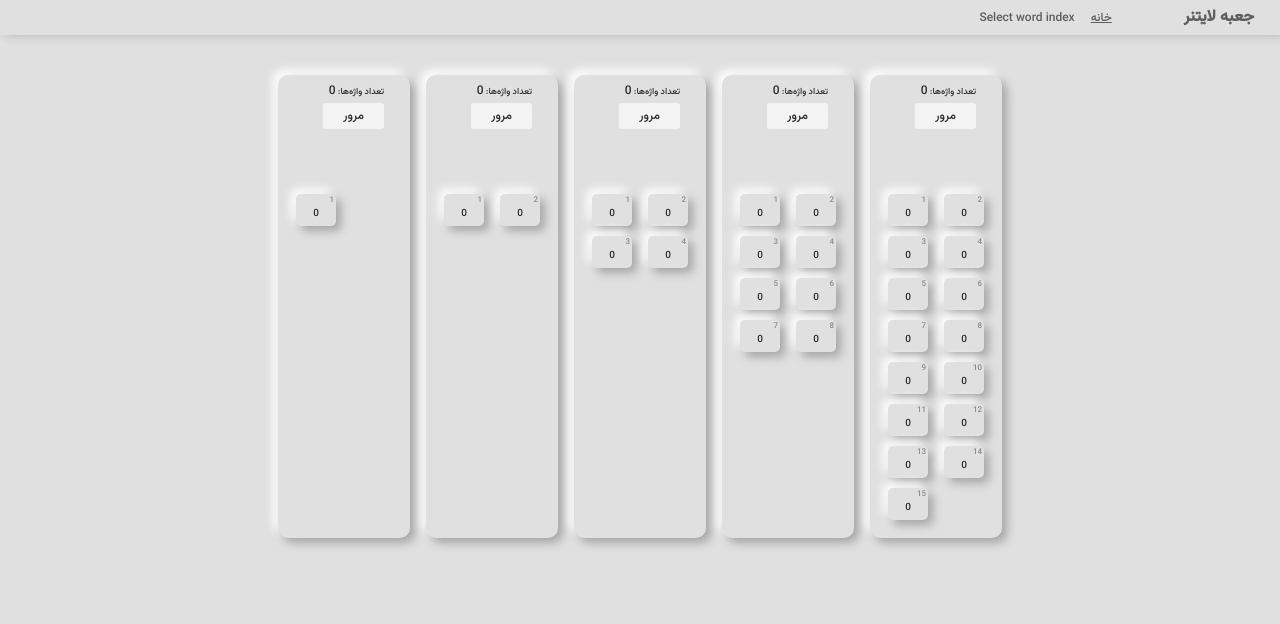
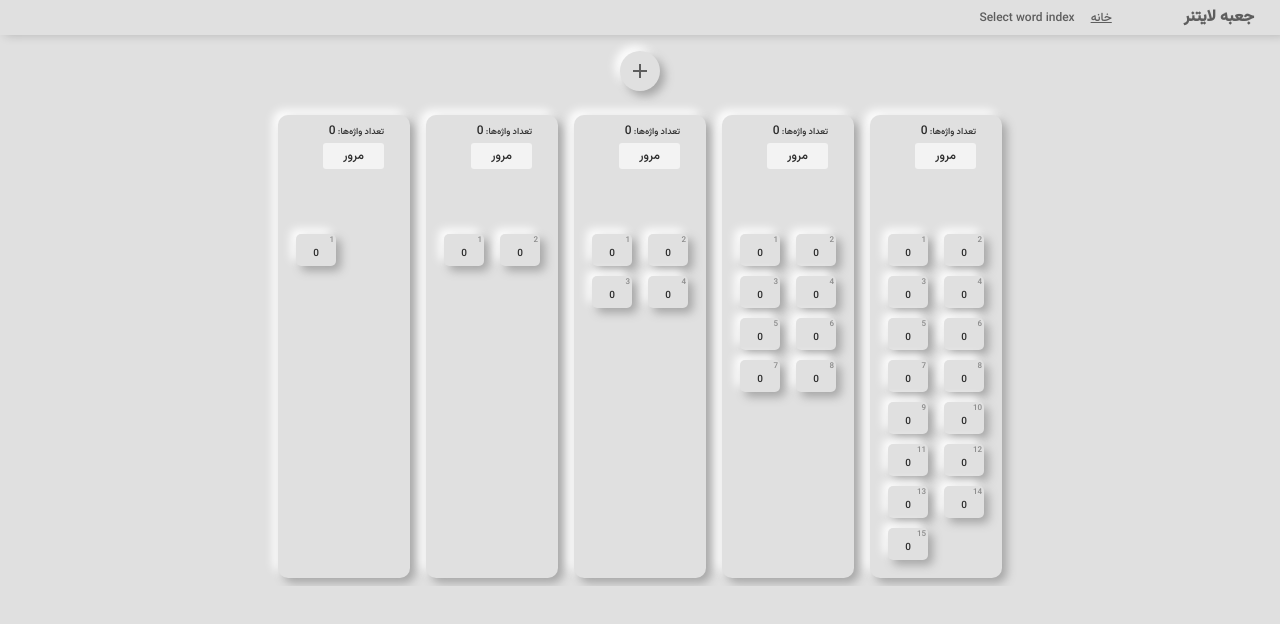
Before and after one commit to siamak-irani/leitner-system-with-react, a React (Create React App) app: page / in a window 1280 px wide. Shown: the top 624 px of the page. Built offline with nearby package versions, Linux system fonts and the light colour scheme; data requests are answered from the project's data file.

Commit message:
feat: AddNewWords added

```diff
--- /dev/null
+++ b/src/components/home-page/AddNewWords.module.css
@@ -0,0 +1,46 @@
+.AddNewWords {
+  margin-bottom: 1rem;
+  cursor: pointer;
+}
+
+.add-word--wrapper {
+  display: flex;
+  justify-content: space-between;
+  align-items: center;
+  /* padding: 0rem 1rem; */
+  border-radius: 100px !important;
+}
+
+.add-icon {
+  display: flex;
+  align-items: center;
+  border-radius: 50%;
+}
+
+.add-icon svg {
+  margin: 0.5rem;
+  fill:var(--light-black-1);
+  transition: transform .8s;
+}
+
+.add-text {
+  box-sizing: border-box;
+  overflow: hidden;
+  transition: width 0.6s;
+  width: 0;
+}
+
+.AddNewWords:hover .add-text {
+  width: 155px;
+}
+
+.AddNewWords:hover .add-icon svg{
+    transform: rotate(-180deg);
+}
+
+.add-text p {
+  font-size: 14px;
+  overflow: hidden;
+  width: 122px;
+  margin: 0 1rem;
+}
--- /dev/null
+++ b/src/components/home-page/AddNewWords.tsx
@@ -0,0 +1,22 @@
+import React from "react";
+import { ReactComponent as AddIcon } from "../../files/icons/add_FILL0_wght400_GRAD0_opsz24.svg";
+
+import classes from "./AddNewWords.module.css";
+import Wrapper from "../../ui/Wrapper";
+
+const AddNewWords = () => {
+  return (
+    <div className={`${classes["AddNewWords"]}`}>
+      <Wrapper className={`${classes["add-word--wrapper"]}`}>
+        <div className={`${classes["add-icon"]}`}>
+          <AddIcon />
+        </div>
+        <div className={`${classes["add-text"]}`}>
+          <p>لغت جدید اضافه کنید</p>
+        </div>
+      </Wrapper>
+    </div>
+  );
+};
+
+export default AddNewWords;
--- /dev/null
+++ b/src/components/home-page/BoxContainer.module.css
@@ -0,0 +1,5 @@
+@media screen and (min-width: 1024px) {
+  .cells-container {
+    display: flex;
+  }
+}
--- /dev/null
+++ b/src/components/home-page/BoxContainer.tsx
@@ -0,0 +1,27 @@
+import React from "react";
+
+import classes from "./BoxContainer.module.css";
+import CellElement from "./CellElement";
+import { CellsCounts } from "../../lib/type";
+
+type BoxContainerProps = {
+  cells: CellsCounts;
+};
+
+const BoxContainer = ({ cells }: BoxContainerProps) => {
+  const { c1, c2, c3, c4, c5 } = cells;
+
+  return (
+    <div className={`${classes["BoxContainer"]}`}>
+      <div className={`${classes["cells-container"]}`}>
+        <CellElement cellCount={c1} />
+        <CellElement cellCount={c2} />
+        <CellElement cellCount={c3} />
+        <CellElement cellCount={c4} />
+        <CellElement cellCount={c5} />
+      </div>
+    </div>
+  );
+};
+
+export default BoxContainer;
--- a/src/components/home-page/LeitnerBox.module.css
+++ b/src/components/home-page/LeitnerBox.module.css
@@ -1,12 +1,7 @@
 .LeitnerBox {
   display: flex;
+  flex-direction: column;
   justify-content: center;
   align-items: center;
-  margin:2rem;
+  margin-top:1rem;
 }
-
-@media screen and (min-width: 1024px) {
-  .cells-container {
-    display: flex;
-  }
-}
--- a/src/components/home-page/LeitnerBox.tsx
+++ b/src/components/home-page/LeitnerBox.tsx
@@ -2,6 +2,8 @@ import React from "react";
 import classes from "./LeitnerBox.module.css";
 import CellElement from "./CellElement";
 import { WordsCount } from "../../lib/type";
+import BoxContainer from "./BoxContainer";
+import AddNewWords from "./AddNewWords";
 
 type LeitnerBoxProps = {
   data: WordsCount;
@@ -9,17 +11,11 @@ type LeitnerBoxProps = {
 
 const LeitnerBox = ({ data }: LeitnerBoxProps) => {
   const { cells } = data;
-  const { c1, c2, c3, c4, c5 } = cells;
 
   return (
     <div className={`${classes["LeitnerBox"]}`}>
-      <div className={`${classes["cells-container"]}`}>
-        <CellElement cellCount={c1} />
-        <CellElement cellCount={c2} />
-        <CellElement cellCount={c3} />
-        <CellElement cellCount={c4} />
-        <CellElement cellCount={c5} />
-      </div>
+      <AddNewWords />
+      <BoxContainer cells={cells} />
     </div>
   );
 };
--- /dev/null
+++ b/src/hooks/use-leitner.ts
@@ -0,0 +1,5 @@
+import { useProgressQuery } from "./use-progress-qurey"
+
+export const useLeitner = ()=>{
+    const progress = useProgressQuery()
+}
```
Also changed, not shown: src/lib/type.ts (+9 -7 lines), src/files/icons/add_FILL0_wght400_GRAD0_opsz24.svg (added), src/hooks/use-words-counter-query.ts (renamed from src/hooks/use-words-counter-query.tsx).
